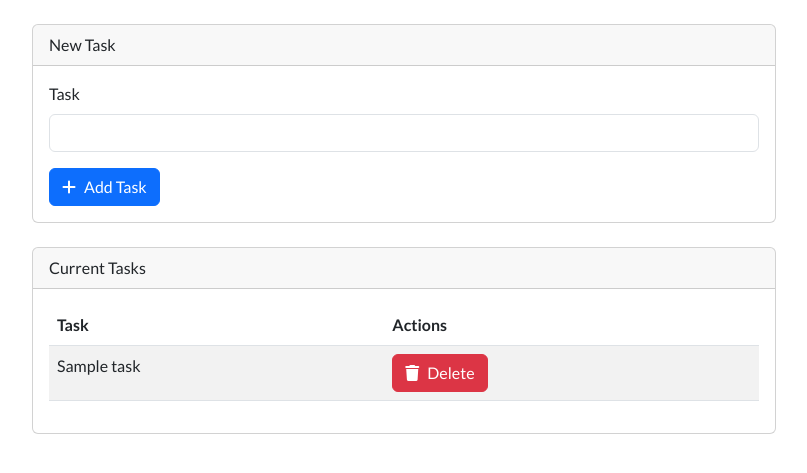
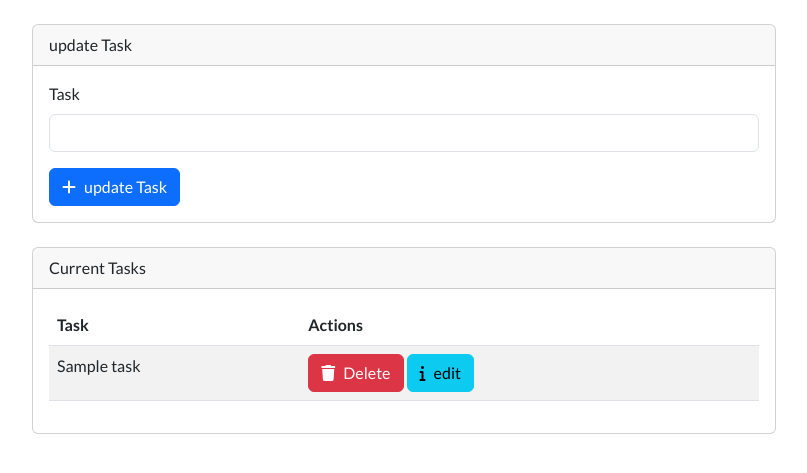
Before and after one commit to YousfMaghary/project_1, a Laravel app: template resources/views/tasks.blade.php in a window 1280 px wide. Shown: the part 56-529 px from the top of the page, without its empty margins (236-1043 px from the left). Run offline with Laravel 12, Linux system fonts and the light colour scheme; the template is opened without the code that fills it: most values are stand-ins (such as "Sample title", 1, 10 or a date in 2020).

Commit message:
edit & update

```diff
--- a/resources/views/tasks.blade.php
+++ b/resources/views/tasks.blade.php
@@ -1,5 +1,6 @@
 <!DOCTYPE html>
 <html lang="en">
+
 <head>
     <meta charset="utf-8">
     <meta http-equiv="X-UA-Compatible" content="IE=edge">
@@ -20,6 +21,7 @@
         }
     </style>
 </head>
+
 <body id="app-layout">
     <nav class="navbar navbar-expand-lg navbar-light bg-light">
         <div class="container">
@@ -32,6 +34,33 @@
     <div class="container mt-4">
         <div class="offset-md-2 col-md-8">
             <div class="card">
+
+                @if (isset($task))
+                    <div class="card-header">
+                        update Task
+                    </div>
+
+                    <div class="card-body">
+                        <!-- update tasks Form -->
+                        <form action="{{url('update')}}" method="POST">
+                            @csrf
+                            <input type="hidden" name="id" value="{{ $task->id }}">
+                            <!-- Task Name -->
+                            <div class="mb-3">
+                                <label for="task-name" class="form-label">Task</label>
+                                <input type="text" name="name" id="task-name" class="form-control"
+                                    value="{{ $task->name }}">
+                            </div>
+
+                            <!-- update Task Button -->
+                            <div>
+                                <button type="submit" class="btn btn-primary">
+                                    <i class="fa fa-plus me-2"></i>update Task
+                                </button>
+                            </div>
+                        </form>
+                    </div>
+                @else
                     <div class="card-header">
                         New Task
                     </div>
@@ -53,6 +82,7 @@
                             </div>
                         </form>
                     </div>
+                @endif
             </div>
 
             <!-- Current Tasks -->
@@ -69,40 +99,46 @@
                             </tr>
                         </thead>
                         <tbody>
-                    @foreach($tasks as $task)
+                            @foreach ($tasks as $task)
                                 <tr>
-                            <td>{{$task->name}}</td>
+                                    <td>{{ $task->name }}</td>
                                     <td>
-                                <form action="/delete/{{$task->id}}" method="POST" class="d-inline">
+                                        <form action="/delete/{{ $task->id }}" method="POST" class="d-inline">
                                             @csrf
                                             <button type="submit" class="btn btn-danger">
                                                 <i class="fa fa-trash me-2"></i>Delete
+                                            </button>
+                                        </form>
+                                        <form action="/edit/{{ $task->id }}" method="POST" class="d-inline">
+                                            @csrf
+                                            <button type="submit" class="btn btn-info">
+                                                <i class="fa fa-info me-2"></i>edit
                                             </button>
                                         </form>
                                     </td>
                                 </tr>
                             @endforeach
 
-{{--                    <tr>--}}
-{{--                        <td>Task 2</td>--}}
-{{--                        <td>--}}
-{{--                            <form action="#" method="POST" class="d-inline">--}}
-{{--                                <button type="submit" class="btn btn-danger">--}}
-{{--                                    <i class="fa fa-trash me-2"></i>Delete--}}
-{{--                                </button>--}}
-{{--                            </form>--}}
-{{--                        </td>--}}
-{{--                    </tr>--}}
-{{--                    <tr>--}}
-{{--                        <td>Task 3</td>--}}
-{{--                        <td>--}}
-{{--                            <form action="#" method="POST" class="d-inline">--}}
-{{--                                <button type="submit" class="btn btn-danger">--}}
-{{--                                    <i class="fa fa-trash me-2"></i>Delete--}}
-{{--                                </button>--}}
-{{--                            </form>--}}
-{{--                        </td>--}}
-{{--                    </tr>--}}
+                            {{--                    <tr> --}}
+                            {{--                        <td>Task 2</td> --}}
+                            {{--                        <td> --}}
+                            {{--                            <form action="#" method="POST" class="d-inline"> --}}
+                            {{--                                <button type="submit" class="btn btn-danger"> --}}
+                            {{--                                    <i class="fa fa-trash me-2"></i>Delete --}}
+                            {{--                                </button> --}}
+                            {{--                            </form> --}}
+                            {{--                        </td> --}}
+                            {{--                    </tr> --}}
+                            {{--                    <tr> --}}
+                            {{--                        <td>Task 3</td> --}}
+                            {{--                        <td> --}}
+                            {{--                            <form action="#" method="POST" class="d-inline"> --}}
+                            {{--                                <button type="submit" class="btn btn-danger"> --}}
+                            {{--                                    <i class="fa fa-trash me-2"></i>Delete --}}
+                            {{--                                </button> --}}
+                            {{--                            </form> --}}
+                            {{--                        </td> --}}
+                            {{--                    </tr> --}}
                         </tbody>
                     </table>
                 </div>
@@ -113,4 +149,5 @@
     <!-- JavaScripts -->
     <script src="https://cdn.jsdelivr.net/npm/bootstrap@5.3.0/dist/js/bootstrap.bundle.min.js"></script>
 </body>
+
 </html>
--- a/routes/web.php
+++ b/routes/web.php
@@ -1,6 +1,7 @@
 <?php
 
 use Illuminate\Support\Facades\Route;
+use Illuminate\Support\Facades\DB;
 
 Route::get('/', function () {
     return view('welcome');
@@ -18,7 +19,7 @@ Route::get('/about', function () {
 });
 
 Route::post('/about', function () {
-    $name = $_POST ['name'];
+    $name = $_POST['name'];
     $departments = [
         '01' => 'Tichnical',
         '02' => 'Financial',
@@ -30,7 +31,7 @@ Route::post('/about', function () {
 
 Route::get('/tasks', function () {
     $tasks = DB::table('tasks')->get();
-    return view('tasks', compact ('tasks')) ;
+    return view('tasks', compact('tasks'));
 });
 Route::post('/create', function () {
     $task_name = $_POST['name'];
@@ -41,11 +42,15 @@ Route::post('/delete/{id}', function ($id) {
     DB::table('tasks')->where(['id' => $id])->delete();
     return redirect('tasks');
 });
-// Route::post('/delete/{id}', function ($id) {
-//     DB::table('tasks')->where(['id' => $id])->delete();
-//     return redirect('tasks');
-// });
-// Route::post('/delete/{id}', function ($id) {
-//     DB::table('tasks')->where(['id' => $id])->delete();
-//     return redirect('tasks');
-// });
+Route::post('/edit/{id}', function ($id) {
+    $task = DB::table('tasks')->where(['id' => $id])->first();
+    $tasks = DB::table('tasks')->get();
+    return view('tasks', compact('task', 'tasks'));
+});
+Route::post('/update', function () {
+    $id = $_POST['id'];
+
+    DB::table('tasks')->where('id', '=', $id)->update(['name' => $_POST['name']]);
+
+    return redirect('/tasks');
+});
```
Lines whose indentation alone changed are shown as unchanged.
